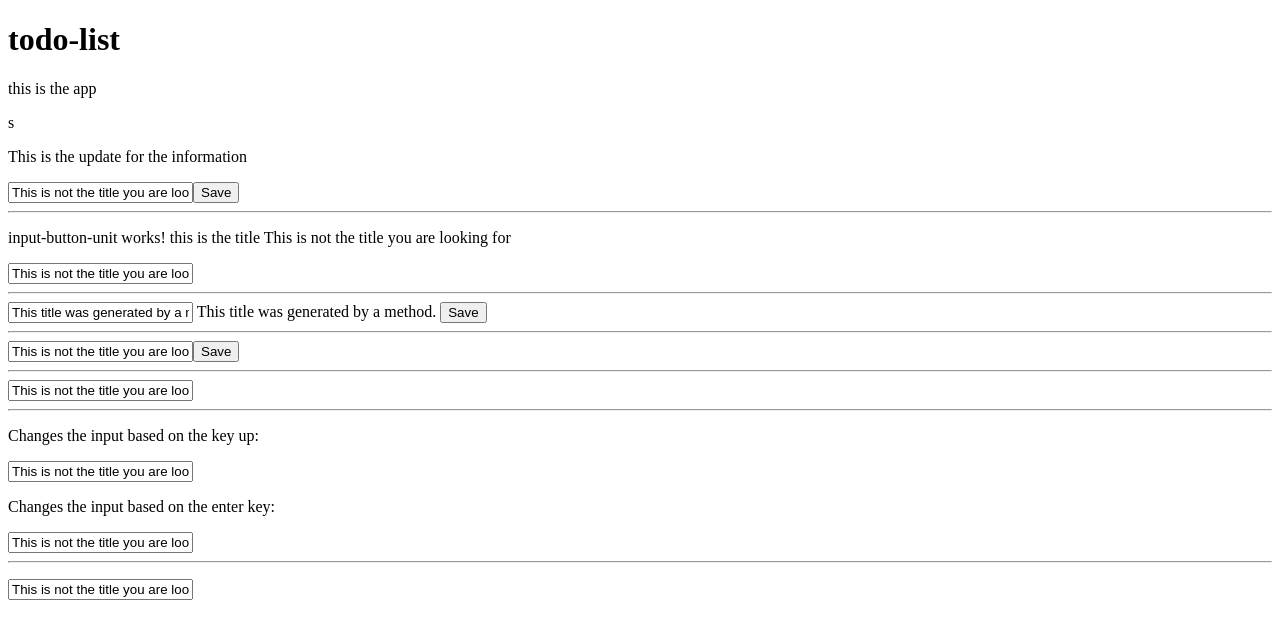
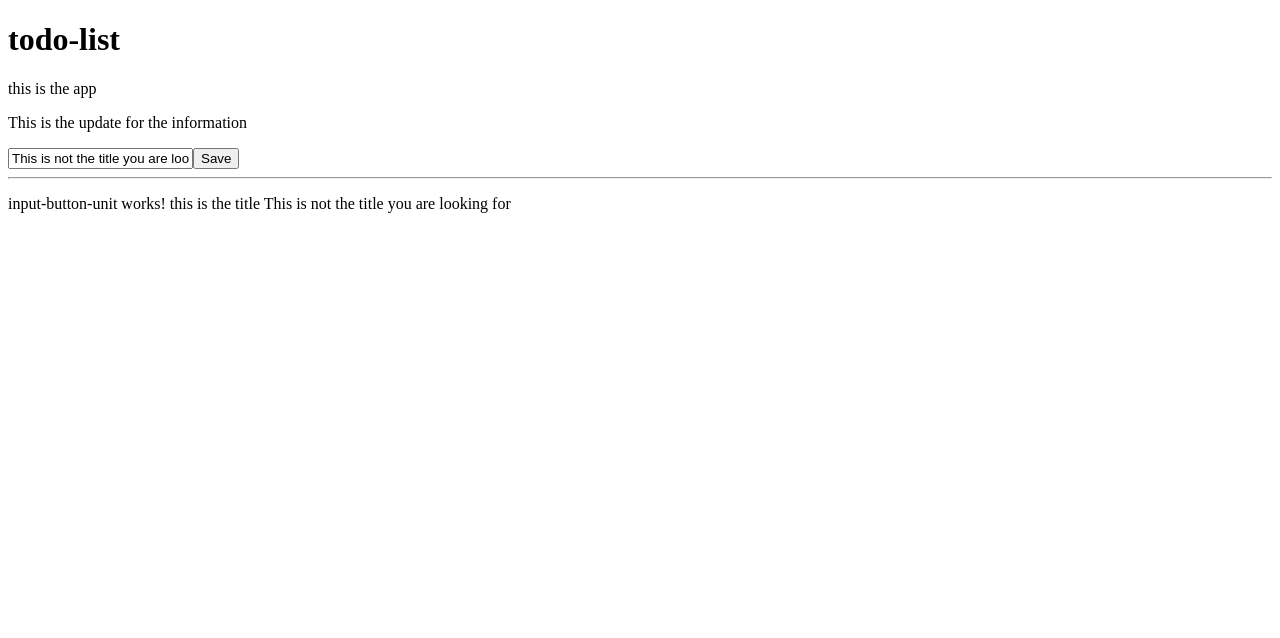
Before and after one commit to dcartist/angulargirls, an Angular app: page / in a window 1280 px wide. Shown: the top 638 px of the page. Built offline with nearby package versions, Linux system fonts and the light colour scheme.

Commit message:
undefined issue :-)

```diff
--- a/src/app/input-button-unit/input-button-unit.component.ts
+++ b/src/app/input-button-unit/input-button-unit.component.ts
@@ -4,14 +4,13 @@ import { Component, OnInit } from '@angular/core';
   selector: 'app-input-button-unit',
   //Make sure to have backticks for this template
   template: `
-
-  s
   <p> This is the update for the information</p>
+  <!-- Need to read up on #ElementRef-->
   <input #inputElementRef
   [value]="title"
-  (keyup.enter)="changeTitle1($event.target.value)">
+  (keyup.enter)="changeTitle($event.target.value)">
 
-<button (click)="changeTitle1(inputElementRef.value)">
+<button (click)="changeTitle(inputElementRef.value)">
 Save
 </button>
 
@@ -23,7 +22,10 @@ Save
     this is the title {{title}}
     </p>
     <!-- <input value="Hello Coffee!"> -->
-    <input [value]="title"> <!-- this puts the title inside of the input -->
+    <!-- <input [value]="title"> -->
+    <!-- this puts the title inside of the input -->
+
+    <!--
     <hr>
     <input [value]="generateTitle()">
 
@@ -33,16 +35,18 @@ Save
 
 
 <input [value]="title">
+-->
 <!-- instead of onClick it's just click then then method is called -->
-<button (click)="changeTitle('I have been clicked!')">
+<!-- <button (click)="changeTitle('I have been clicked!')">
   Save
 </button>
 
 <hr>
 <input [value]="title" (keyup)="changeTitle('HAHAHAHAH!')">
-<hr>
+<hr> -->
 <!-- This is taking the event target and using it for the change Title -->
 <!-- Instead of keyup instead of onchange  -->
+<!--
 <p> Changes the input based on the key up:</p>
 <input [value]="title"
        (keyup)="changeTitle($event.target.value)">
@@ -55,7 +59,7 @@ Save
 <p></p>
 <input [value]="title"
        (keyup.enter)="changeTitle1($event)">
-
+-->
   `,
   styleUrls: ['./input-button-unit.component.css']
 })
@@ -66,17 +70,23 @@ export class InputButtonUnitComponent implements OnInit {
 //Methods are outside of constructor still
   }
 
-  changeTitle(newTitle: string) {
-    console.log(newTitle);
-    this.title = newTitle;
-    console.log(newTitle);
-
+  changeTitle(inputElementReference) {
+    console.log(inputElementReference);
+    this.title = inputElementReference.value;
   }
 
-  changeTitle1(event): void {
-    console.log(event);
-    this.title = event.target.value; // the original functionality still works
-  }
+
+  // changeTitle(newTitle: string) {
+  //   console.log(newTitle);
+  //   this.title = newTitle;
+  //   console.log(newTitle);
+
+  // }
+
+  // changeTitle1(event): void {
+  //   console.log(event);
+  //   this.title = event.target.value; // the original functionality still works
+  // }
 
 
 
```
